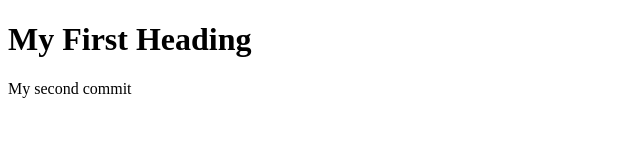
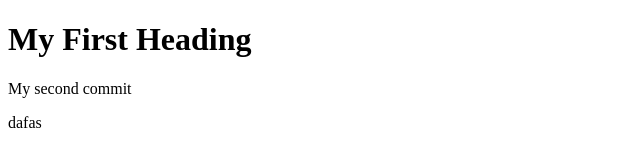
Before and after one commit to jasonmartin1994/git-one, a plain HTML site: page index.html in a window 1280 px wide. Shown: the full height of the page, 0-640 px from the left. Drawn offline with Linux system fonts and the light colour scheme.

Commit message:
this is test1

```diff
--- a/index.html
+++ b/index.html
@@ -4,6 +4,6 @@
 
 <h1>My First Heading</h1>
 <p>My second commit</p>
-
+dafas
 </body>
 </html>
```
